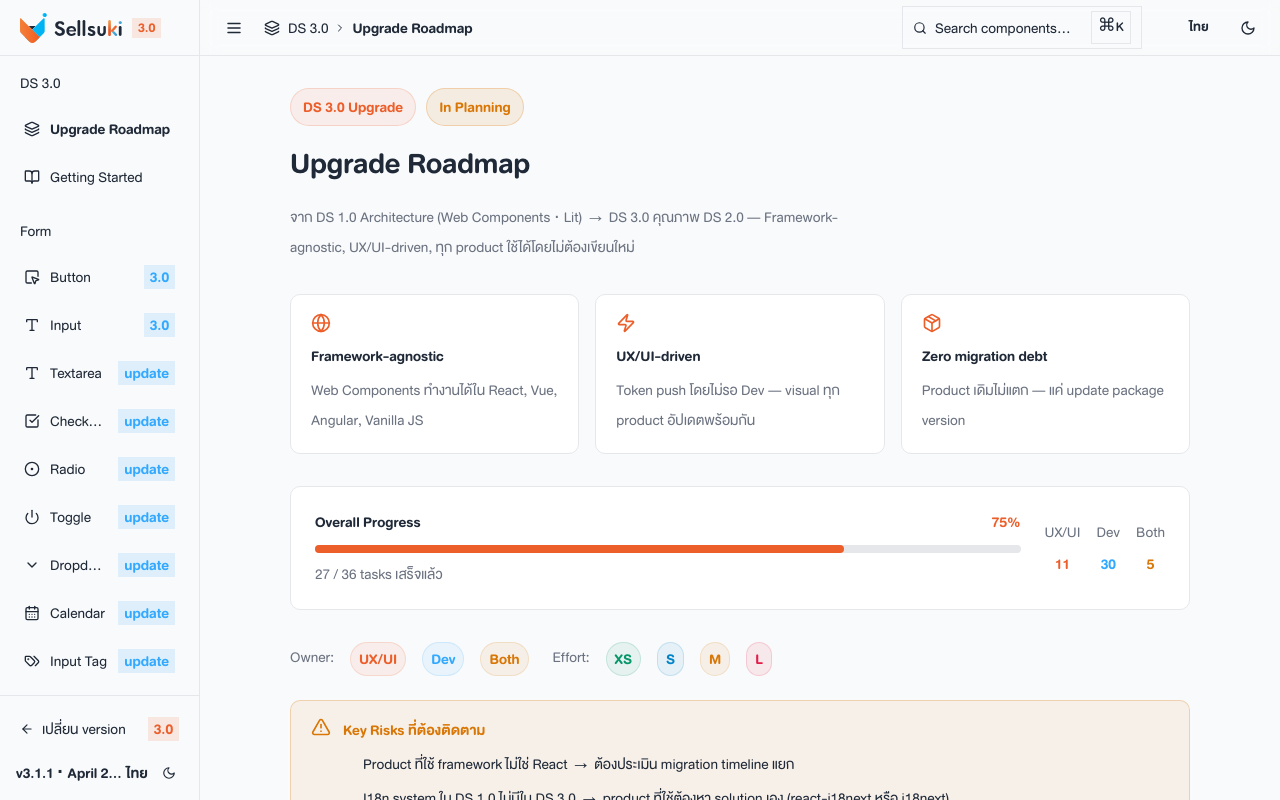
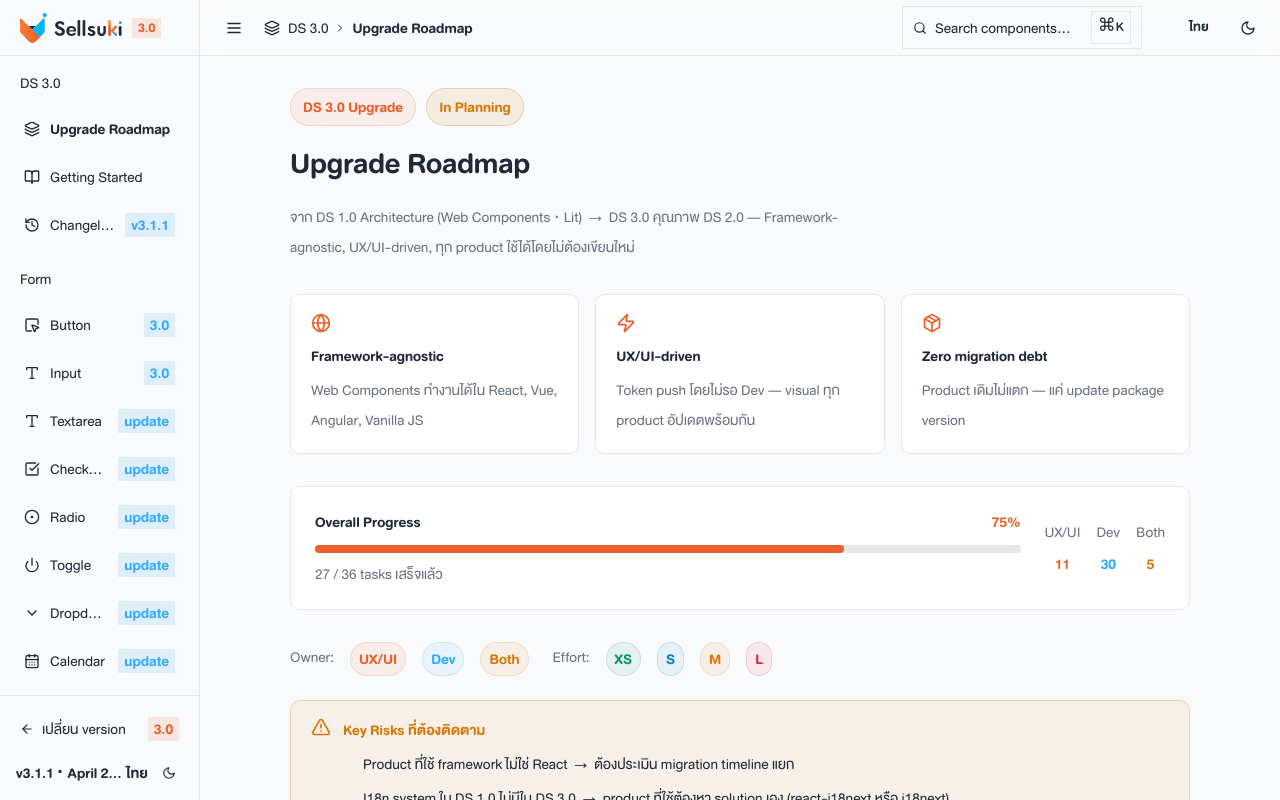
Before and after one commit to BearyCenter/Design-system-SSK-3, a React (Vite) app: page / in a window 1280 px wide. Built offline with nearby package versions, Linux system fonts and the light colour scheme.

Commit message:
feat: add Changelog to DS 3.0 sidebar menu

```diff
--- a/src/app/App.tsx
+++ b/src/app/App.tsx
@@ -352,6 +352,7 @@ function buildSidebarGroups21(_t: (key: string) => string): SidebarGroup[] {
       items: [
         { id: "ds21-roadmap", label: "Upgrade Roadmap", icon: <Layers size={16} /> },
         { id: "ds3-getting-started", label: "Getting Started", icon: <BookOpen size={16} /> },
+        { id: "changelog", label: "Changelog", icon: <History size={16} />, badge: `v${latestChangelog.version}` },
       ],
     },
     {
```
